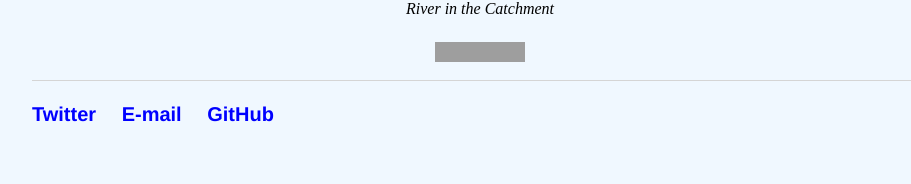
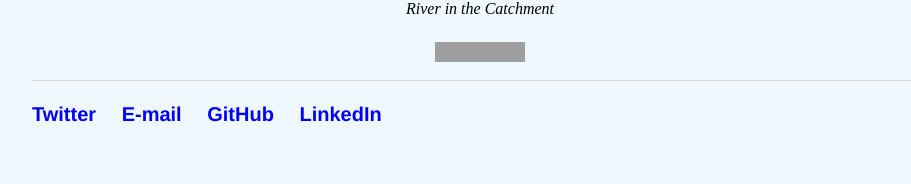
Before and after one commit to muyeoljung/muyeoljung.github.io, a Jekyll site: the page built from index.html, in a window 1280 px wide. Shown: the part 741-925 px from the top of the page, without its empty margins (160-1071 px from the left). Built offline with Jekyll 4.4.1, drawn with Linux system fonts in a browser that asks for light colours; grey boxes are pictures that could not be loaded.

Commit message:
Update default.html

```diff
--- a/_layouts/default.html
+++ b/_layouts/default.html
@@ -32,6 +32,7 @@
    <li><a href="https://twitter.com/muyeol_jung" target="_blank">Twitter</a></li>
    <li><a href="mailto:muyeol.jung@durham.ac.uk" target="_blank">E-mail</a></li>
    <li><a href="https://github.com/muyeoljung" target="_blank">GitHub</a></li>
+   <li><a href="https://www.linkedin.com/in/muyeol-jung-1729261a8/" target="_blank">LinkedIn</a></li>
    </ul>
   </footer>
   </body>
```
